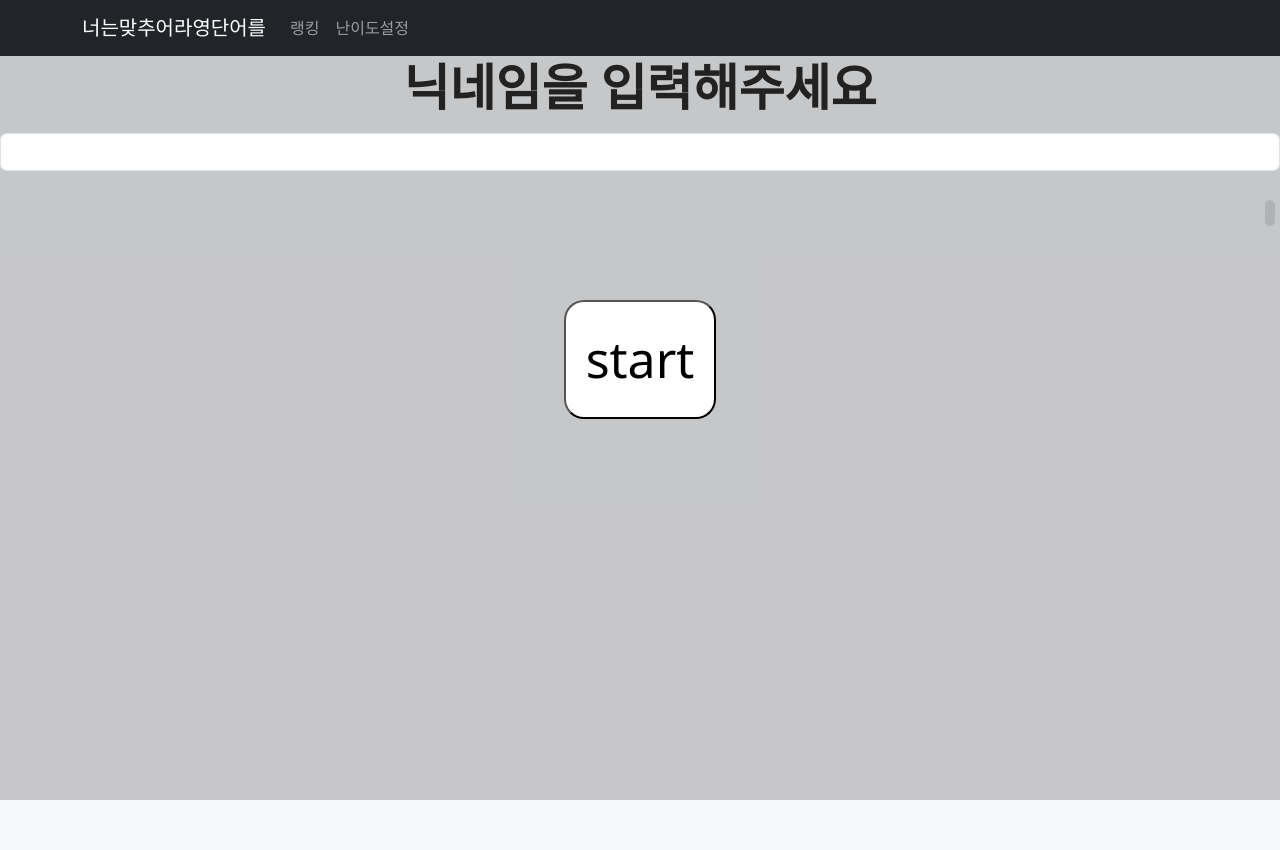
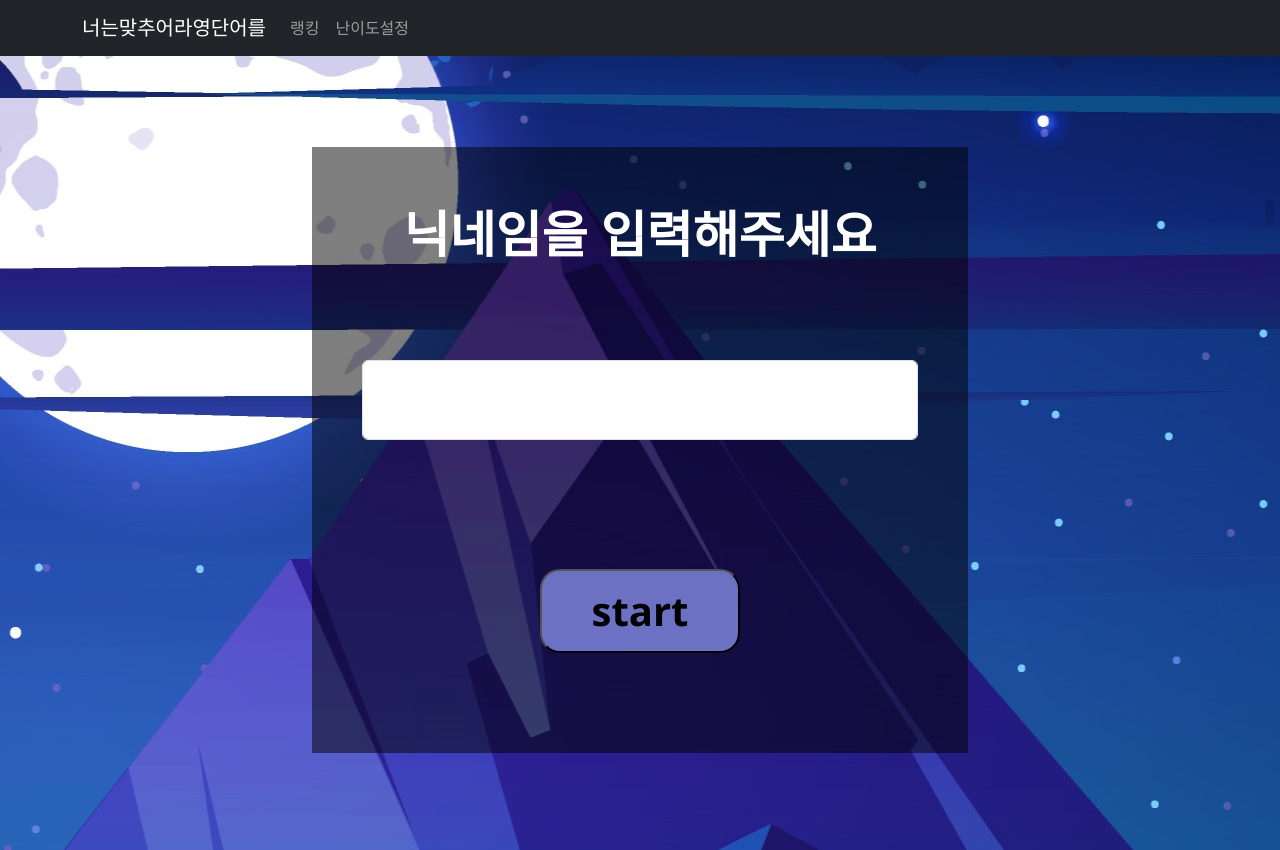
Before and after one commit to sysong0516/VocaQuiz, a React (Vite) app: page /name in a window 1280 px wide. Before the commit the page ends 800 px from the top, so only its background shows below. Built offline with nearby package versions, Linux system fonts and the light colour scheme.

Commit message:
name css

```diff
--- a/src/App.jsx
+++ b/src/App.jsx
@@ -9,7 +9,7 @@ import GameResult from './pages/GameResult'
 import TopPlayer from './components/TopPlayer'
 import TopPlayerHorizontal from './components/TopPlayerHorizontal'
 import Name from './pages/Name'
-import { useEffect, useState } from 'react'
+import { useState } from 'react'
 import { useLocation } from 'react-router-dom'
 
 function App() {
--- a/src/pages/Difficulty.jsx
+++ b/src/pages/Difficulty.jsx
@@ -5,6 +5,7 @@ import { useSelector } from 'react-redux';
 import { useDispatch } from 'react-redux';
 import { changeDiff } from '../redux/diff';
 import { Button } from 'react-bootstrap';
+import './Difficulty.css'
 
 function Difficulty(){
   const diff = useSelector(state=>state.diff)
--- a/src/pages/Game.jsx
+++ b/src/pages/Game.jsx
@@ -2,6 +2,7 @@ import { useSelector } from "react-redux"
 import quiz from "../../highschool_english_1000.json"
 import { useEffect, useState } from "react";
 import { useNavigate } from "react-router-dom";
+import './Game.css'
 
 let randomSelection;
 let numbers;
--- a/src/pages/GameResult.jsx
+++ b/src/pages/GameResult.jsx
@@ -1,4 +1,5 @@
 import { useNavigate } from "react-router-dom"
+import './GameResult.css'
 
 function GameResult({ name, score }) {
   const navigate = useNavigate()
--- a/src/pages/MainPage.jsx
+++ b/src/pages/MainPage.jsx
@@ -1,6 +1,6 @@
 import { useNavigate } from "react-router-dom"
 import { useSelector } from "react-redux";
-import './main.css'
+import './MainPage.css'
 
 function MainPage({setScore}){
   const navigate = useNavigate();
--- /dev/null
+++ b/src/pages/Name.css
@@ -0,0 +1,45 @@
+.nick_input {
+  font-family: 'Segoe UI', 'Apple SD Gothic Neo', Arial, sans-serif;
+  font-size: 1.2rem;
+  color: #222;
+  font-weight: bold;
+}
+.name-container{
+  margin:0;
+  background-image: url('/img/nickBg.jpg');
+  width:100%;
+  height:100vh;
+  color:white;
+  display: flex;
+  justify-content: center;
+  align-items: center;
+}
+
+.name-feature{
+  background-color: rgba(0,0,0,0.5);
+  padding:50px;
+  display: flex;
+  flex-direction: column;
+  align-items: center;
+}
+
+.name-feature > button{
+  padding:10px;
+  background-color: #6c71c4;
+  width:200px;
+  font-family: 'Segoe UI', 'Apple SD Gothic Neo', Arial, sans-serif;
+  font-weight: bold;
+  font-size:40px;
+}
+
+.nick_input{
+  font-size: 70%;
+  margin-top:80px;
+  height:80px;
+}
+
+@media(max-width: 1200px){
+  .name-feature{
+    font-size: 35px;
+  }
+}
--- a/src/pages/Name.jsx
+++ b/src/pages/Name.jsx
@@ -1,31 +1,33 @@
 import Form from 'react-bootstrap/Form';
 import { useNavigate } from 'react-router-dom';
+import './Name.css'
 
 function Name({ setName }) {
   const navigate = useNavigate();
   const rank = JSON.parse(localStorage.getItem('rank'));
   let userName;
   return (
-    <>
+    <div className='name-container'>
+      <div className='name-feature'>
         <Form.Label htmlFor="inputPassword5">닉네임을 입력해주세요</Form.Label>
         <Form.Control
+          className='nick_input'
           type="text"
           id="nickName"
           aria-describedby="passwordHelpBlock"
           onChange={(e) => {
-          userName=e.target.value;
+            userName = e.target.value;
           }}
         />
         <Form.Text id="nickName block" muted>
-
         </Form.Text>
         <br />
         <button onClick={() => {
           if (rank && rank.some(data => data.name === userName)) {
             alert('이미 존재하는 닉네임입니다');
-          document.getElementById('nickName').value='';
+            document.getElementById('nickName').value = '';
           }
-        else if(!userName||userName.trim() === ''){
+          else if (!userName || userName.trim() === '') {
             alert('닉네임을 입력하지 않았습니다');
           }
           else {
@@ -33,7 +35,9 @@ function Name({ setName }) {
             navigate('/game');
           }
         }}>start</button>
-    </>
+      </div>
+
+    </div>
   );
 }
 
```
Also changed, not shown: public/img/nickBg.jpg (added), src/pages/Difficulty.css (added), src/pages/Game.css (added), src/pages/GameResult.css (added), src/pages/MainPage.css (renamed from src/pages/main.css). Lines whose indentation alone changed are shown as unchanged.
